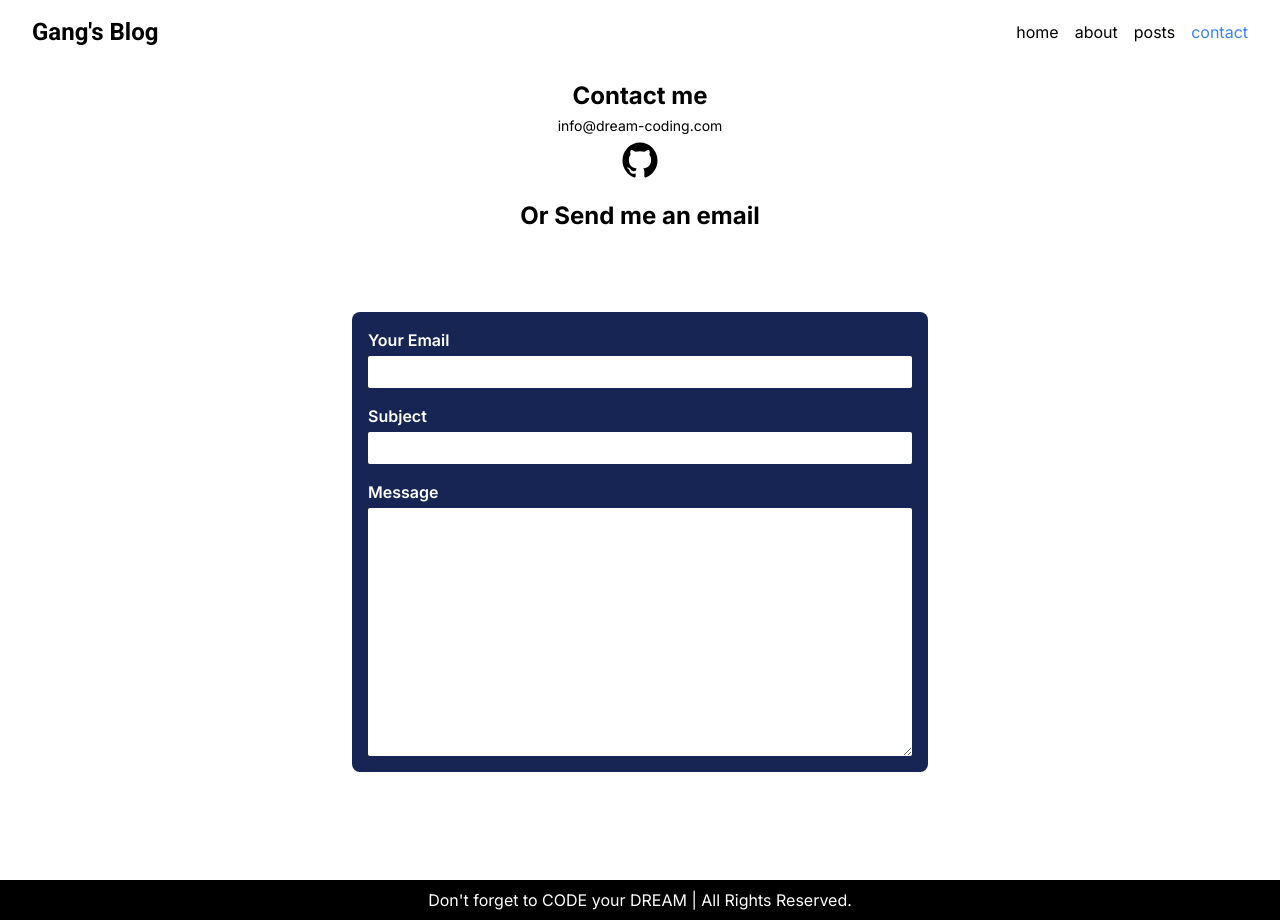
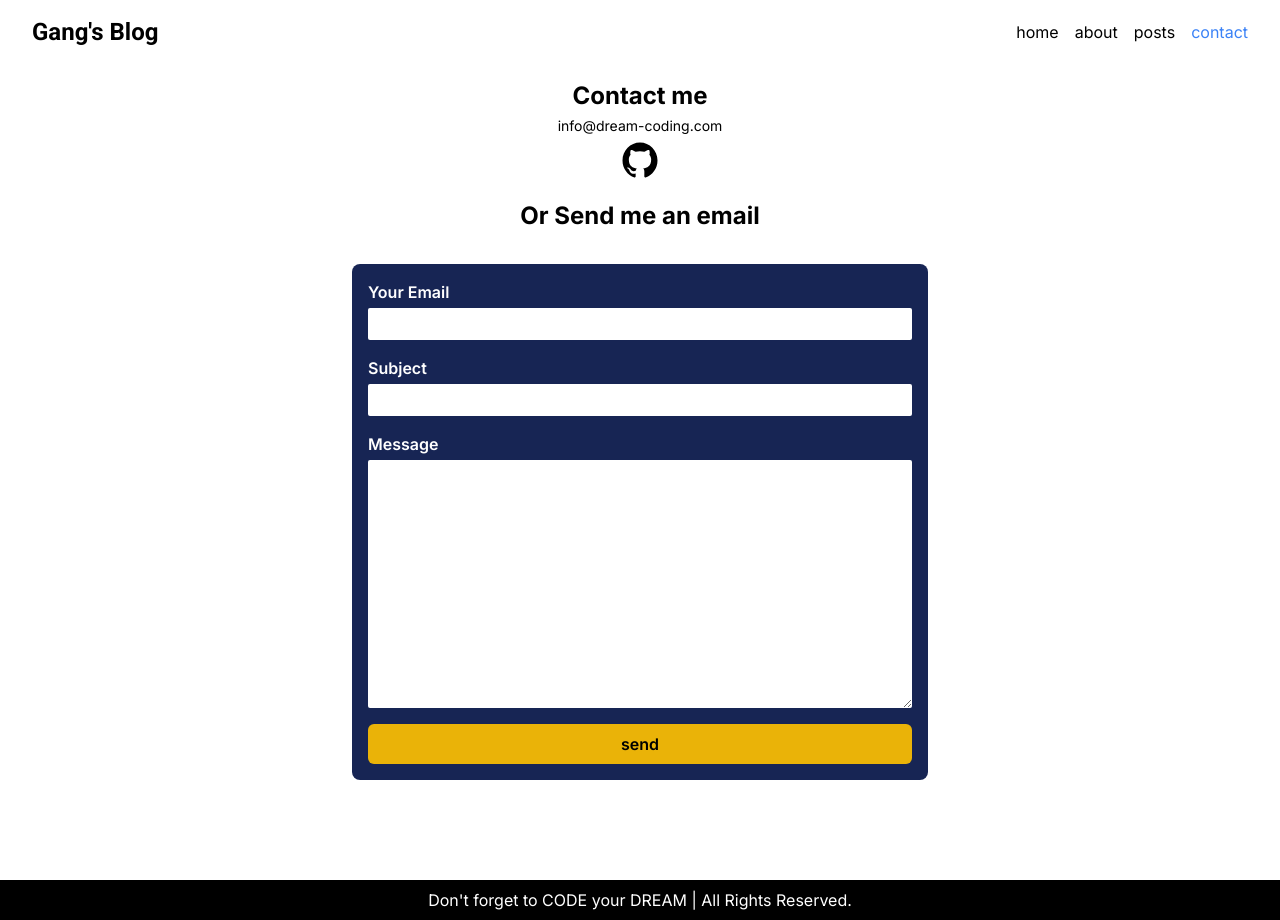
Before and after one commit to GangHub1970/blog, a Next.js app: page /contact in a window 1280 px wide. Built offline with nearby package versions, Linux system fonts and the light colour scheme.

Commit message:
Contact page Email sending

```diff
--- a/package.json
+++ b/package.json
@@ -11,6 +11,7 @@
   "dependencies": {
     "next": "14.2.3",
     "next-mdx-remote": "^5.0.0",
+    "nodemailer": "^6.9.13",
     "react": "^18",
     "react-dom": "^18",
     "react-icons": "^5.2.1",
@@ -20,6 +21,7 @@
   "devDependencies": {
     "@tailwindcss/typography": "^0.5.13",
     "@types/node": "^20",
+    "@types/nodemailer": "^6.4.15",
     "@types/react": "^18",
     "@types/react-dom": "^18",
     "@types/uuid": "^9.0.8",
--- /dev/null
+++ b/src/app/api/contact/route.ts
@@ -0,0 +1,48 @@
+// app/api/contact/route.ts
+import { NextResponse } from "next/server";
+const nodemailer = require("nodemailer");
+
+export async function POST(request: Request) {
+  const username = process.env.NEXT_PUBLIC_EMAIL_USERNAME;
+  const password = process.env.NEXT_PUBLIC_EMAIL_PASSWORD;
+  const myEmail = process.env.NEXT_PUBLIC_PERSONAL_EMAIL;
+
+  const formData = await request.formData();
+  const name = formData.get("name");
+  const email = formData.get("email");
+  const message = formData.get("message");
+
+  const transporter = nodemailer.createTransport({
+    host: "smtp.gmail.com",
+    port: 465,
+    secure: true,
+    auth: {
+      user: username,
+      pass: password,
+    },
+  });
+
+  try {
+    await transporter.sendMail({
+      from: username,
+      to: myEmail,
+      replyTo: email,
+      subject: `Website activity from ${email}`,
+      html: `
+        <p>Name: ${name} </p>
+        <p>Email: ${email} </p>
+        <p>Message: ${message} </p>
+        `,
+    });
+
+    return NextResponse.json({ message: "✅ 메일을 성공적으로 보냈습니다." });
+  } catch (error) {
+    console.log(error);
+    return NextResponse.json(
+      {
+        message: "❗️ 메일 전송에 실패했습니다. 다시 시도해 주세요.",
+      },
+      { status: 500 }
+    );
+  }
+}
--- a/src/components/EmailForm.tsx
+++ b/src/components/EmailForm.tsx
@@ -1,63 +1,25 @@
 "use client";
 
-import React, { ChangeEvent, useState } from "react";
+import React, { useState } from "react";
+import Form from "./Form";
+
+export type ShowToastType = {
+  isShow: boolean;
+  message: string;
+};
 
 export default function EmailForm() {
-  const [formData, setFormData] = useState({
-    email: "",
-    subject: "",
+  const [showToast, setShowToast] = useState<ShowToastType>({
+    isShow: false,
     message: "",
   });
 
-  const handleFromChange = (
-    event: ChangeEvent<HTMLInputElement | HTMLTextAreaElement>
-  ) => {
-    const { value, id } = event.target;
-    setFormData((prev) => ({ ...prev, [id]: value }));
-  };
   return (
-    <article className="p-4 mx-auto my-20 max-w-[36rem] w-full bg-blue-950 rounded-lg">
-      <form className="flex flex-col gap-4">
-        <div className="flex flex-col gap-1">
-          <label htmlFor="email" className="font-semibold text-white">
-            Your Email
-          </label>
-          <input
-            type="email"
-            id="email"
-            name="email"
-            className="p-1 outline-none rounded-sm"
-            value={formData.email}
-            onChange={handleFromChange}
-          />
-        </div>
-        <div className="flex flex-col gap-1">
-          <label htmlFor="subject" className="font-semibold text-white">
-            Subject
-          </label>
-          <input
-            type="subject"
-            id="subject"
-            name="subject"
-            className="p-1 outline-none rounded-sm"
-            value={formData.subject}
-            onChange={handleFromChange}
-          />
-        </div>
-        <div className="flex flex-col gap-1">
-          <label htmlFor="message" className="font-semibold text-white">
-            Message
-          </label>
-          <textarea
-            rows={10}
-            name="message"
-            id="message"
-            className="p-1 outline-none rounded-sm"
-            value={formData.message}
-            onChange={handleFromChange}
-          />
-        </div>
-      </form>
+    <article className="flex flex-col items-center gap-4 mt-8">
+      {showToast.isShow && (
+        <p className="px-4 py-2 bg-green-200 rounded">{showToast.message}</p>
+      )}
+      <Form setShowToast={setShowToast} />
     </article>
   );
 }
--- /dev/null
+++ b/src/components/Form.tsx
@@ -0,0 +1,100 @@
+"use client";
+
+import { sendEmail } from "@/service/email";
+import React, { ChangeEvent, Dispatch, FormEvent, useState } from "react";
+import { ShowToastType } from "./EmailForm";
+
+type Props = {
+  setShowToast: Dispatch<React.SetStateAction<ShowToastType>>;
+};
+
+const initialFormData = {
+  email: "",
+  subject: "",
+  message: "",
+};
+
+export default function Form({ setShowToast }: Props) {
+  const [isSending, setIsSending] = useState(false);
+  const [formData, setFormData] = useState(initialFormData);
+
+  const handleFromChange = (
+    event: ChangeEvent<HTMLInputElement | HTMLTextAreaElement>
+  ) => {
+    const { value, id } = event.target;
+    setFormData((prev) => ({ ...prev, [id]: value }));
+  };
+  const handleSubmit = async (event: FormEvent<HTMLFormElement>) => {
+    event.preventDefault();
+
+    setIsSending(true);
+    const formData = new FormData(event.target as HTMLFormElement);
+    const response = await sendEmail(formData);
+
+    setFormData(initialFormData);
+    setShowToast({
+      isShow: true,
+      message: response.message,
+    });
+    setTimeout(() => {
+      setShowToast({
+        isShow: false,
+        message: "",
+      });
+      setIsSending(false);
+    }, 3000);
+  };
+  return (
+    <form
+      className="flex flex-col gap-4 p-4 mb-12 max-w-[36rem] w-full outline-none bg-blue-950 rounded-lg"
+      onSubmit={handleSubmit}
+    >
+      <div className="flex flex-col gap-1">
+        <label htmlFor="email" className="font-semibold text-white">
+          Your Email
+        </label>
+        <input
+          type="email"
+          id="email"
+          name="email"
+          className="p-1 outline-none rounded-sm"
+          value={formData.email}
+          onChange={handleFromChange}
+        />
+      </div>
+      <div className="flex flex-col gap-1">
+        <label htmlFor="subject" className="font-semibold text-white">
+          Subject
+        </label>
+        <input
+          type="subject"
+          id="subject"
+          name="subject"
+          className="p-1 outline-none rounded-sm"
+          value={formData.subject}
+          onChange={handleFromChange}
+        />
+      </div>
+      <div className="flex flex-col gap-1">
+        <label htmlFor="message" className="font-semibold text-white">
+          Message
+        </label>
+        <textarea
+          rows={10}
+          name="message"
+          id="message"
+          className="p-1 outline-none rounded-sm"
+          value={formData.message}
+          onChange={handleFromChange}
+        />
+      </div>
+      <button
+        type="submit"
+        disabled={isSending}
+        className="py-2 font-semibold bg-yellow-500 rounded-md"
+      >
+        {isSending ? "sending..." : "send"}
+      </button>
+    </form>
+  );
+}
--- /dev/null
+++ b/src/service/email.ts
@@ -0,0 +1,14 @@
+export async function sendEmail(formData: FormData) {
+  const response = await fetch("/api/contact", {
+    method: "post",
+    body: formData,
+  });
+
+  if (!response.ok) {
+    const errorData = await response.json();
+    throw new Error(errorData.message || "Unknown error");
+  }
+
+  const data = await response.json();
+  return data;
+}
```
Also changed, not shown: 1 other file (tests, documents, lock files or other folders).
